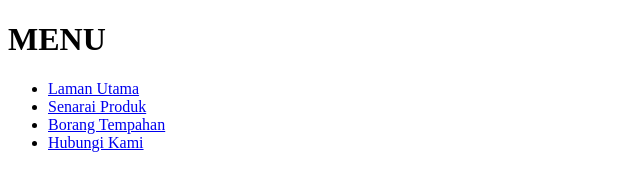
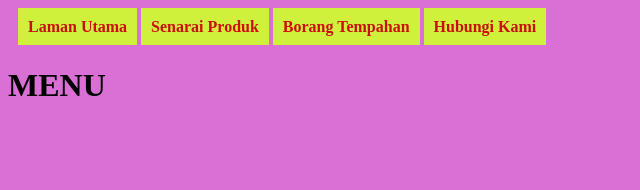
Before and after one commit to Khalidwalid3699/BuatMenu, a plain HTML site: page index.html in a window 1280 px wide. Shown: the whole page, without its empty margins (0-640 px from the left). Drawn offline with Linux system fonts and the light colour scheme.

Commit message:
menu baru

```diff
--- a/index.html
+++ b/index.html
@@ -6,17 +6,46 @@
     <meta name="viewport" content="width=device-width, initial-scale=1.0">
     <title>Document</title>
 
-</head>
-<body>
+<style>
 
 
 
+    div ul {
+    list-style-type: none;
+    margin: 0;
+    padding: 10px;
+    font-weight: bolder;
+}
+div ul li {
+    display: inline;
+}
+
+div ul  a{
+    text-decoration: none;
+    background-color: rgb(208, 241, 60);
+    color: rgb(202, 15, 15);
+    padding: 10px;
+}
+
+div ul a:hover {
+    background-color: rgb(76, 30, 243);
+}
+</style>
+</head>
+<body
+
+    style="background-color:#DA70D6">
+
+
+    <div>
+        <ul>
+            <li><a href="#utama">Laman Utama</a></li>
+            <li><a href="#produk">Senarai Produk</a></li>
+            <li><a href="#tempah">Borang Tempahan</a></li>
+            <li><a href="#hubungi">Hubungi Kami</a></li>
+        </ul>
+    </div>
     <h1>MENU</h1>
-    <ul>
-        <li><a href="#utama">Laman Utama</a></li>
-        <li><a href="#produk">Senarai Produk</a></li>
-        <li><a href="#tempah">Borang Tempahan</a></li>
-        <li><a href="#hubungi">Hubungi Kami</a></li>
-    </ul>
+
 </body>
 </html>
```
Also changed, not shown: menu2.html (added, +58 -0 lines), menu2.jpg (added), menu3.JPG (added).
